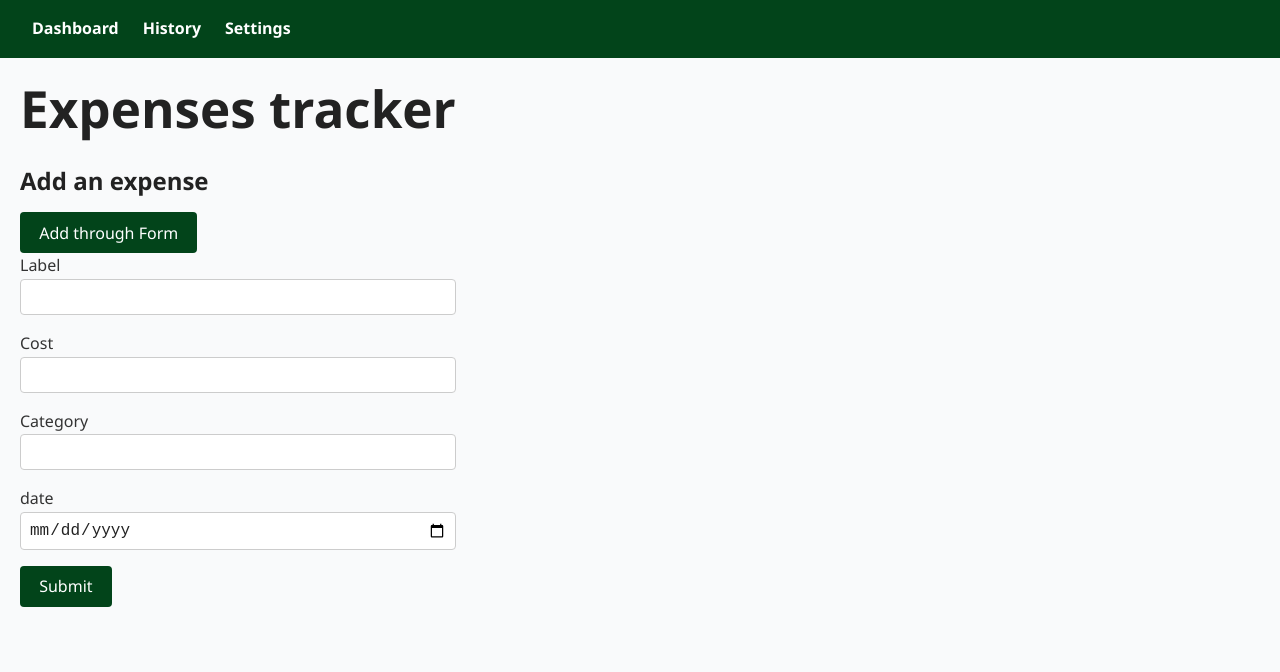
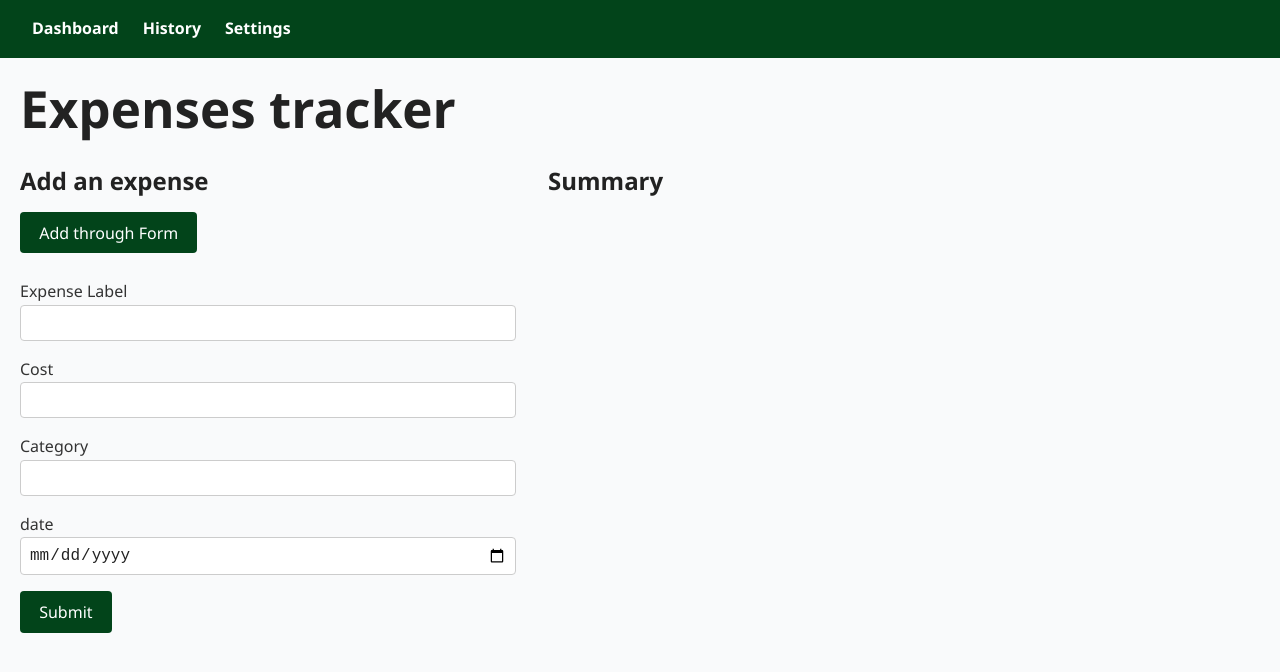
Before and after one commit to 1razu/expenses_reporting, a React (Vite) app: page / in a window 1280 px wide. Shown: the top 672 px of the page. Built offline with nearby package versions, Linux system fonts and the light colour scheme.

Commit message:
styled dropzone and made columns

```diff
--- a/src/App.css
+++ b/src/App.css
@@ -1,12 +1,28 @@
 /* Reset some default styles */
 .main-content {
-  padding-top: 60px; /* or however tall your navbar is */
+  width: 100%;
+  padding-top: 60px;
 }
 
 * {
   margin: 0;
   padding: 0;
   box-sizing: border-box;
+}
+
+.content-columns {
+  display: flex;
+  width: 100%;
+  gap: 2rem;
+  margin-top: 1rem;
+}
+
+.form-area {
+  flex: 0 0 40%;
+}
+
+.summary {
+  flex: 0 0 60%;
 }
 
 /* Body basics */
--- a/src/App.tsx
+++ b/src/App.tsx
@@ -6,11 +6,20 @@ import NavBar from './components/UI/Navigation/NavBar'
 function App() {
   return (
     <div className='main-content'>
-      <NavBar></NavBar>
-      <h1>Expenses tracker</h1>
-      <CurrentForm/>
+    <NavBar />
+      <div>
+        <h1>Expenses tracker</h1>
+        <div className='content-columns'>
+          <div className='form-area'>
+            <CurrentForm />
+          </div>
+          <div className='summary'>
+          <h2>Summary</h2>
+          </div>
+        </div>
+      </div>
     </div>
   )
-}
+};
 
 export default App
--- a/src/components/Forms/ExpenseEntryForms.module.css
+++ b/src/components/Forms/ExpenseEntryForms.module.css
@@ -9,6 +9,8 @@
 }
 
 .dropzone {
+  color: white;
+  font-weight: bold;
   border: 2px solid black;
   width: 300px;
   height: 150px;
@@ -18,11 +20,12 @@
   align-items: center;
   justify-content: center;
   cursor: default;
-  background-color: #f9f9f9;
+  background-color: #02441ae7;
 }
 
 .dropzone:hover {
   cursor: pointer;
+  background-color: #02441abe
 }
 
 
--- a/src/components/Forms/ExpenseEntryForms.tsx
+++ b/src/components/Forms/ExpenseEntryForms.tsx
@@ -37,6 +37,7 @@ export default function CurrentForm() {
             <h2>Add an expense</h2>
             <button className='toggle' onClick={toggleButton}> Add through {entryMethods[currentEntryMethod]["name"]}</button>
         </div>
+        <br />
         <FormComponent />
     </div>)
 };
@@ -51,7 +52,7 @@ export default function CurrentForm() {
 function ExpensesFileDrop() {
 return(
     <div className={styles.dropzone}>
-        <p>Drop your CSV file here</p>
+        <p> Drop your CSV file here</p>
     </div>);
 }
 
@@ -63,7 +64,7 @@ return(
 function ExpensesEntry() {
     return (
 <form>
-  <label htmlFor="label">Label</label><br />
+  <label htmlFor="label"> Expense Label</label><br />
   <input type="label" id="label" name="label" required />
 
   <label htmlFor="cost">Cost</label><br />
--- a/src/index.css
+++ b/src/index.css
@@ -31,9 +31,8 @@ a:hover {
 
 body {
   margin: 0;
-  display: flex;
   place-items: top;
-  min-width: 320px;
+  flex-direction: column;
   min-height: 100vh;
 }
 
```
